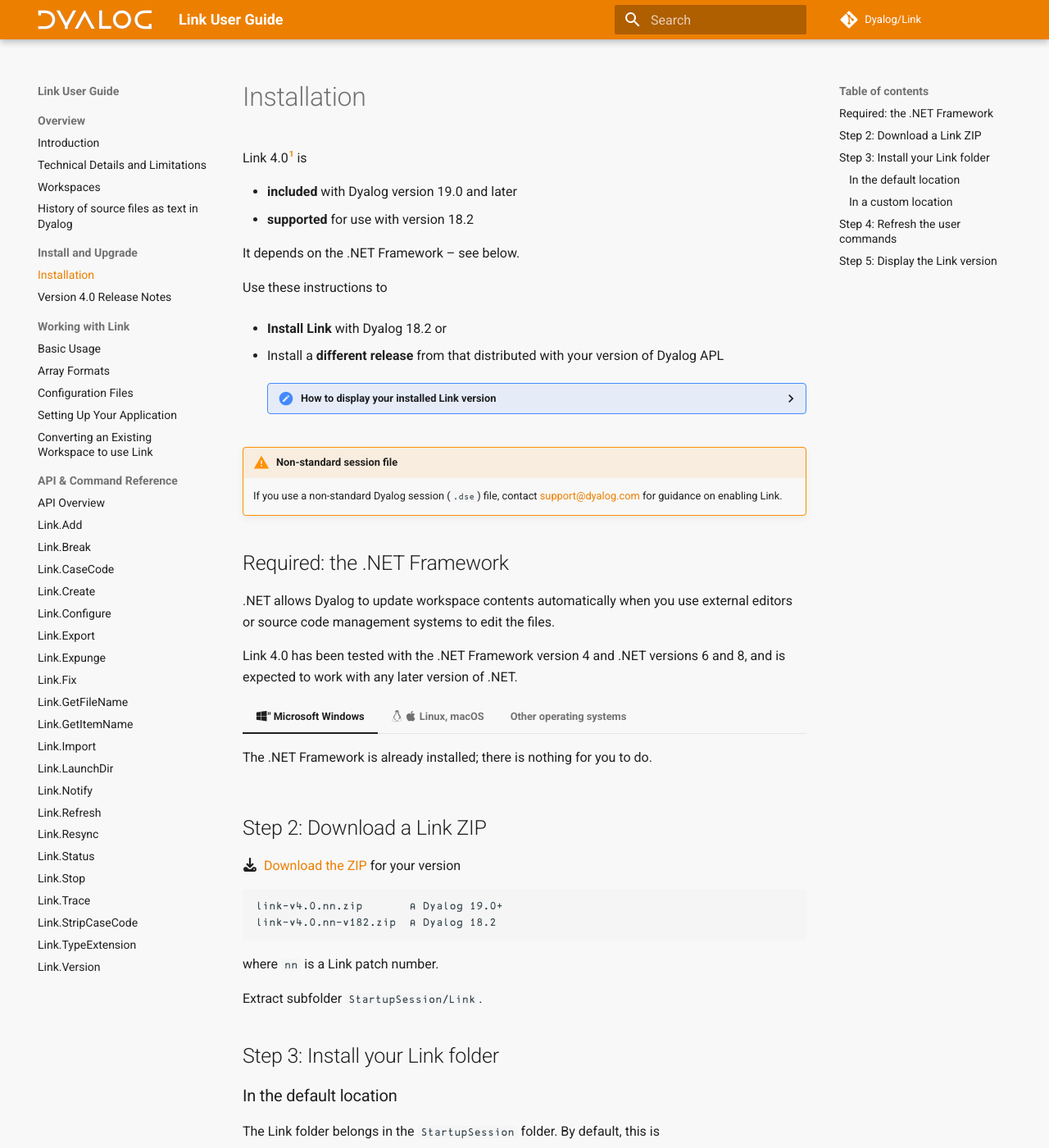
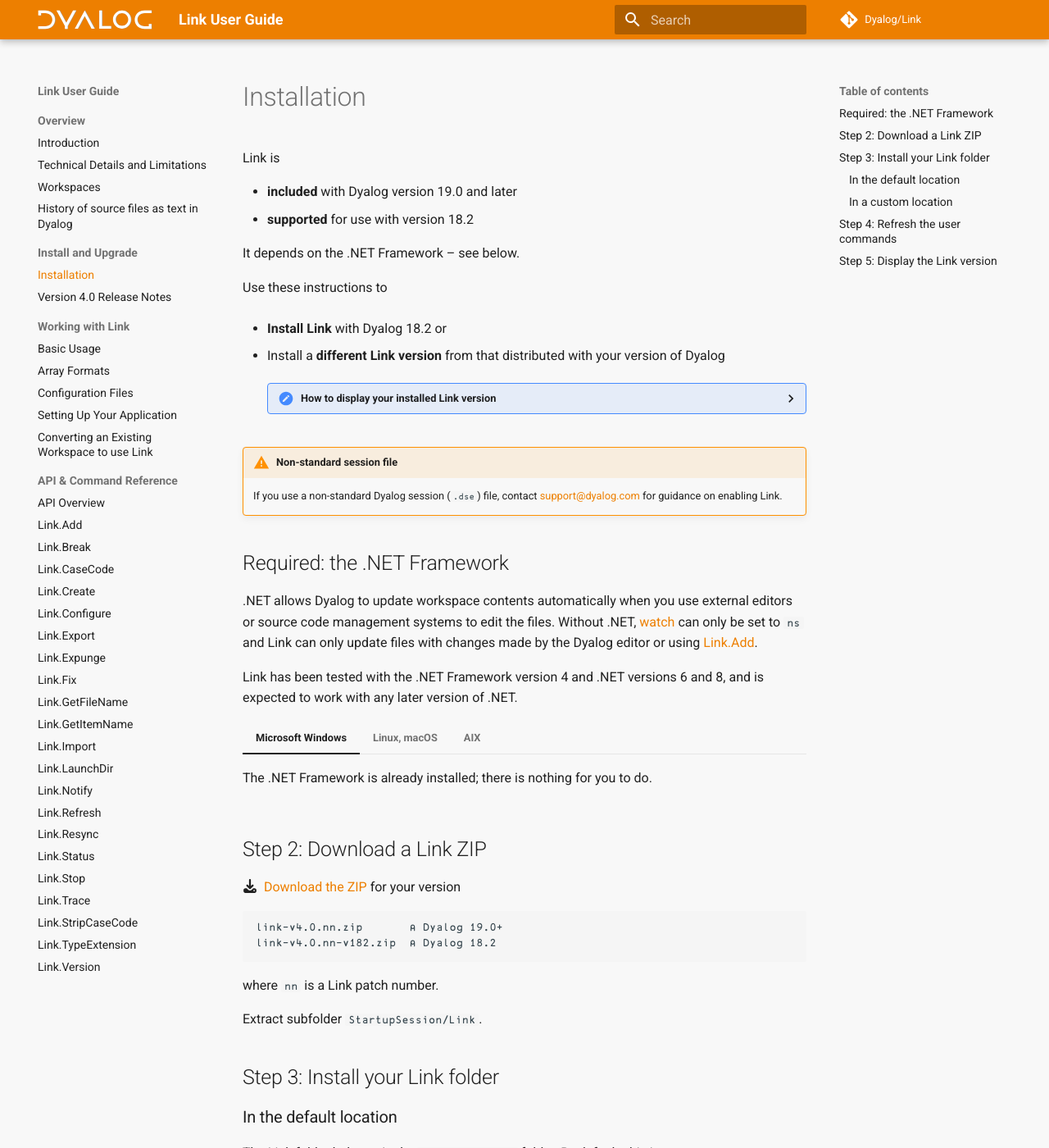
Before and after one commit to Dyalog/link, an MkDocs documentation site: the page built from docs/Usage/Installation.md, in a window 1280 px wide and 1400 px high. Shown: the whole window at 82% size. Built offline with MkDocs 1.6.1 and Material for MkDocs 9.7.7, drawn with Linux system fonts in a browser that asks for light colours; comment, search, counter and statistics services are not loaded; the version menu is left out; some of the changed text lies outside the part shown.

Commit message:
style and formatting; AIX FIXMEs

```diff
--- a/docs/Usage/Installation.md
+++ b/docs/Usage/Installation.md
@@ -1,19 +1,17 @@
 # Installation
 
-Link 4.0[^opensource] is
+Link is
 
 -   **included** with Dyalog version 19.0 and later
 -   **supported** for use with version 18.2
 
 It depends on the .NET Framework – see below.
 
-[^opensource]: Link is maintained as an open-source project at [github.com/dyalog/link](https://github.com/dyalog/link).
-
 Use these instructions to
 
 -   **Install Link** with Dyalog 18.2 or
 
--   Install a **different release** from that distributed with your version of Dyalog APL
+-   Install a **different Link version** from that distributed with your version of Dyalog
 
 	??? detail "How to display your installed Link version"
 
@@ -29,27 +27,23 @@
 
 ## Required: the .NET Framework
 
-.NET allows Dyalog to update workspace contents automatically when you use external editors or source code management systems to edit the files.
+.NET allows Dyalog to update workspace contents automatically when you use external editors or source code management systems to edit the files. Without .NET, [watch](http://localhost:8000/Usage/api/Link.Create.md#watch) can only be set to `ns` and Link can only update files with changes made by the Dyalog editor or using [Link.Add](../API/Link.Add.md).
 
-Link 4.0 has been tested with the .NET Framework version 4 and .NET versions 6 and 8, and is expected to work with any later version of .NET.
+Link has been tested with the .NET Framework version 4 and .NET versions 6 and 8, and is expected to work with any later version of .NET.
 
-=== ":fontawesome-brands-windows:" Microsoft Windows"
+=== "Microsoft Windows"
 
 	The .NET Framework is already installed; there is nothing for you to do.
 
-=== ":fontawesome-brands-linux: :fontawesome-brands-apple: Linux, macOS"
+=== "Linux, macOS"
 
 	Download .NET and follow the installation instructions.
 
-	:fontawesome-brands-windows:
 	[dotnet.microsoft.com/download](https://dotnet.microsoft.com/download)
 
-=== "Other operating systems"
+=== "AIX"
 
-	Download .NET and follow the installation instructions.
-
-	:fontawesome-brands-windows:
-	[dotnet.microsoft.com/download](https://dotnet.microsoft.com/download)
+	.NET is not available for AIX. Therefore [watch](../api/Link.Create.md#watch) can only be set to **ns** and Link can only update files with changes made by the Dyalog editor. The workspace contents will not be updated as a result of changes made by external editors.
 
 
 ## Step 2: Download a Link ZIP
@@ -72,28 +66,23 @@
 The Link folder belongs in the `StartupSession` folder.
 By default, this is
 
-=== ":fontawesome-brands-windows: Microsoft Windows"
+=== "Microsoft Windows"
 
 	where Dyalog is installed, e.g.
 
 		C:\Program Files\Dyalog\Dyalog APL-64 19.0 Unicode\StartupSession
 
-=== ":fontawesome-brands-linux: :fontawesome-brands-apple: Linux, macOS"
+=== "Linux, macOS, AIX"
 
 	within your home folder, e.g.
 
 		~/dyalog.190UC64.files/StartupSession  ⍝ Dyalog 19.0+
 		~/dyalog.182UC64.files/StartupSession  ⍝ Dyalog 18.2
 
-=== "Other operating systems"
-
-	==FIXME==
-
 If you have write access to the default location
 
 -   move the `Link` folder outside it (as a fallback)
--   copy into it the extracted `Link` folder
-
+-   copy the extracted `Link` folder into it
 
 ### In a custom location
 
@@ -104,25 +93,21 @@
 
 	E.g.
 
-	=== ":fontawesome-brands-windows: Microsoft Windows"
+	=== "Microsoft Windows"
 
 			C:\Users\mkrom\mydyalogfiles\StartupSession\Link
 
-	=== ":fontawesome-brands-linux: :fontawesome-brands-apple: Linux, macOS"
+	=== "Linux, macOS, AIX"
 
 			~/mydyalogfiles/StartupSession/Link
 
-	=== "Other operating systems"
-
-		==FIXME==
-
 1.  Declare the custom location of your Link folder
 
-	=== ":fontawesome-brands-windows: Microsoft Windows"
+	=== "Microsoft Windows"
 
 		In the Windows Registry, [set the environment variable](https://superuser.com/questions/284342/what-are-path-and-other-environment-variables-and-how-can-i-set-or-use-them) as below.
 
-	=== ":fontawesome-brands-linux: :fontawesome-brands-apple: Linux, macOS"
+	=== "Linux, macOS, AIX"
 
 		Select a configuration file.
 
@@ -130,10 +115,6 @@
 			~/.dyalog/dyalog.182U64.dcfg  ⍝ specific version, such as 18.2
 
 		In your configuration file, set the environment variable as below.
-
-	=== "Other operating systems"
-
-		==FIXME==
 
 	The relevant environment variable changed after Dyalog 18.2.
 
```
